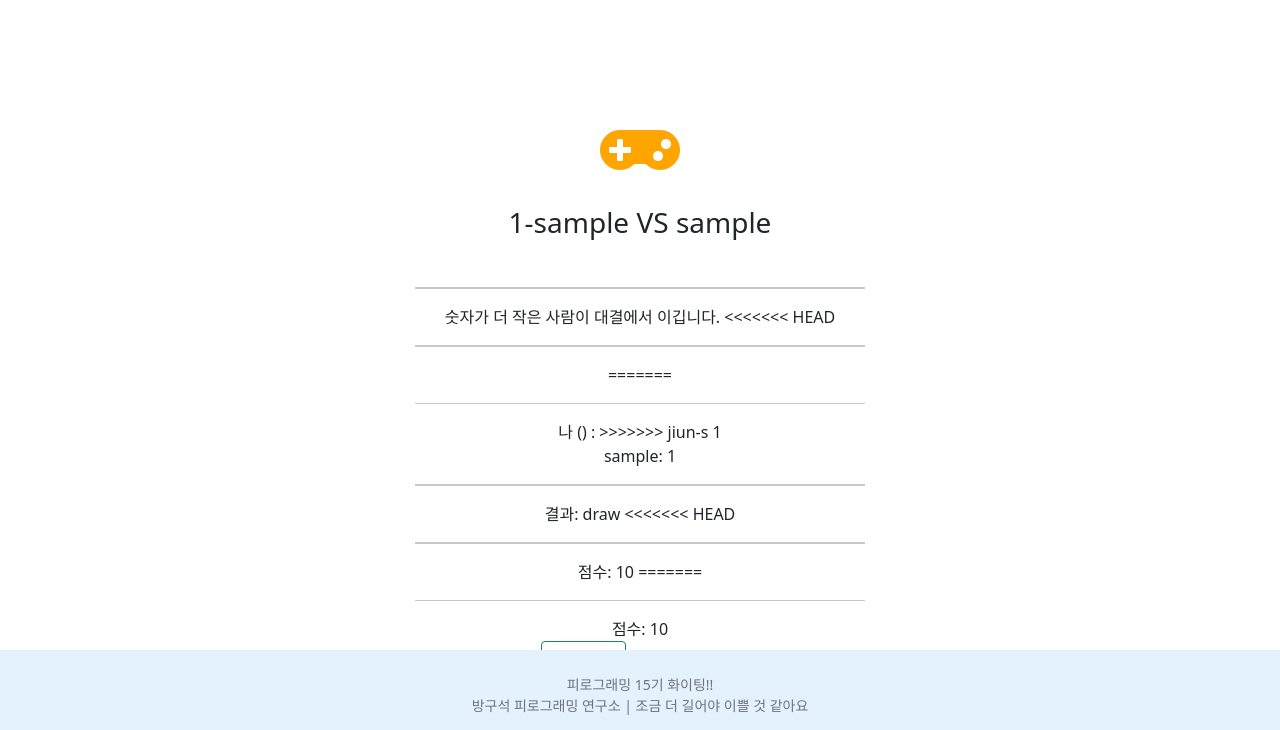
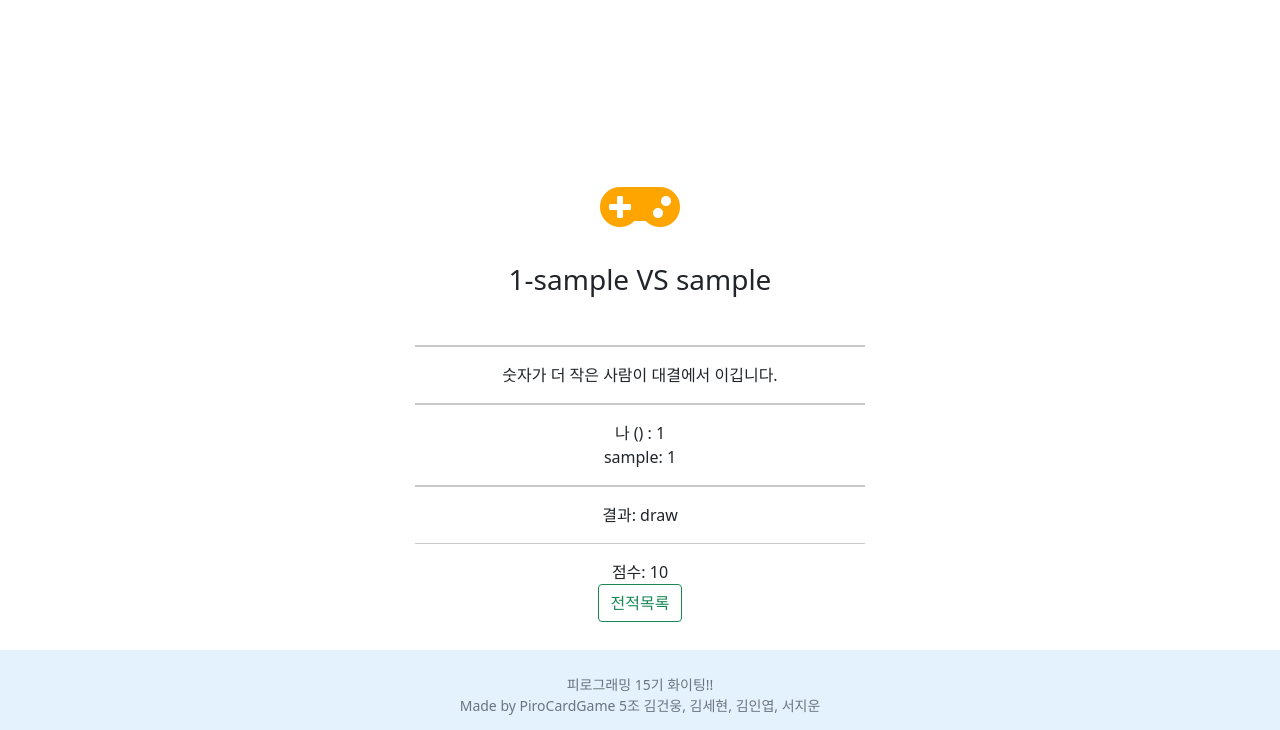
Before and after one commit to s-jiun/Piro15_CardGame_05, a Django app: page /info/1 in a window 1280 px wide. Shown: the part 70-800 px from the top of the page. Run offline with Django 3.2, Linux system fonts and the light colour scheme; tables that the repository leaves empty hold one stand-in row (values such as "Sample post"); some web fonts are replaced.

Commit message:
sort_by수정, 약간의 디자인

```diff
--- a/config/templates/base.html
+++ b/config/templates/base.html
@@ -56,7 +56,7 @@
                 피로그래밍 15기 화이팅!!
             </p>
             <p class=" text-muted small mb-0">
-                방구석 피로그래밍 연구소 | 조금 더 길어야 이쁠 것 같아요
+                Made by PiroCardGame 5조 김건웅, 김세현, 김인엽, 서지운
             </p>
         </div>
     </footer>
--- a/game/templates/game/counterattack.html
+++ b/game/templates/game/counterattack.html
@@ -27,7 +27,7 @@
             </select>
 
 
-            <input type="submit" value="반격하기!">
+            <input type="submit" class="btn btn-outline-danger" value="반격하기!">
         </form>
     </div>
 
--- a/game/templates/game/info.html
+++ b/game/templates/game/info.html
@@ -20,7 +20,7 @@
                     <br />
                     나: {{ game.host_card }}
                     <br />
-                <a href="{% url 'game:game_delete' game.id %}">게임 취소</a>
+                    <a href="{% url 'game:game_delete' game.id %}" class="btn btn-outline-success">게임 취소</a>
                     <br />
                     <a href="{% url 'game:game_result' %}" class="btn btn-outline-success">전적목록</a>
                 {% else %}
@@ -37,12 +37,11 @@
                 {% else %}
                     숫자가 더 작은 사람이 대결에서 이깁니다.
                 {% endif %}
-<<<<<<< HEAD
+
             <hr style="height: 2px;" />
-=======
-            <hr />
+
             나 ({{ user.username }}) :
->>>>>>> jiun-s
+
             {% if user.username == game.host.username %}
                 {{ game.host_card }}
                 <br />
@@ -65,14 +64,6 @@
                     draw
                 {% endif %}
             {% endif %}
-<<<<<<< HEAD
-            {% endif %}
-            <hr style="height: 2px;" />
-            {% if user.username == game.host.username %}
-                점수: {{ game.host.score }}
-            {% else %}
-                점수: {{ game.guest.score }}
-=======
 
             <hr />
                 {% if user.username == game.host.username %}
@@ -82,7 +73,6 @@
                 {% endif %}
                 <br />
                 <a href="{% url 'game:game_result' %}" class="btn btn-outline-success">전적목록</a>
->>>>>>> jiun-s
             {% endif %}
         </form>
     </div>
--- a/game/views.py
+++ b/game/views.py
@@ -19,6 +19,7 @@
 def game_result(request):
     results = CardGame.objects.filter(
         host=request.user) | CardGame.objects.filter(guest=request.user)
+    results = results.order_by('-pk')
     ctx = {'results': results}
     return render(request, 'game/result.html', context=ctx)
 
@@ -90,6 +91,7 @@
                 game.result = 'draw'
             else:
                 game.result = 'lose'
+
         if game.result == 'win':
             game.host.score += h_card
             game.guest.score -= g_card
```
Also changed, not shown: game/templates/game/game_podium.html (+6 -1 lines), game/templates/game/result.html (+8 -14 lines), game/migrations/0001_initial.py (added), game/migrations/__init__.py (added). Lines whose indentation alone changed are shown as unchanged.
